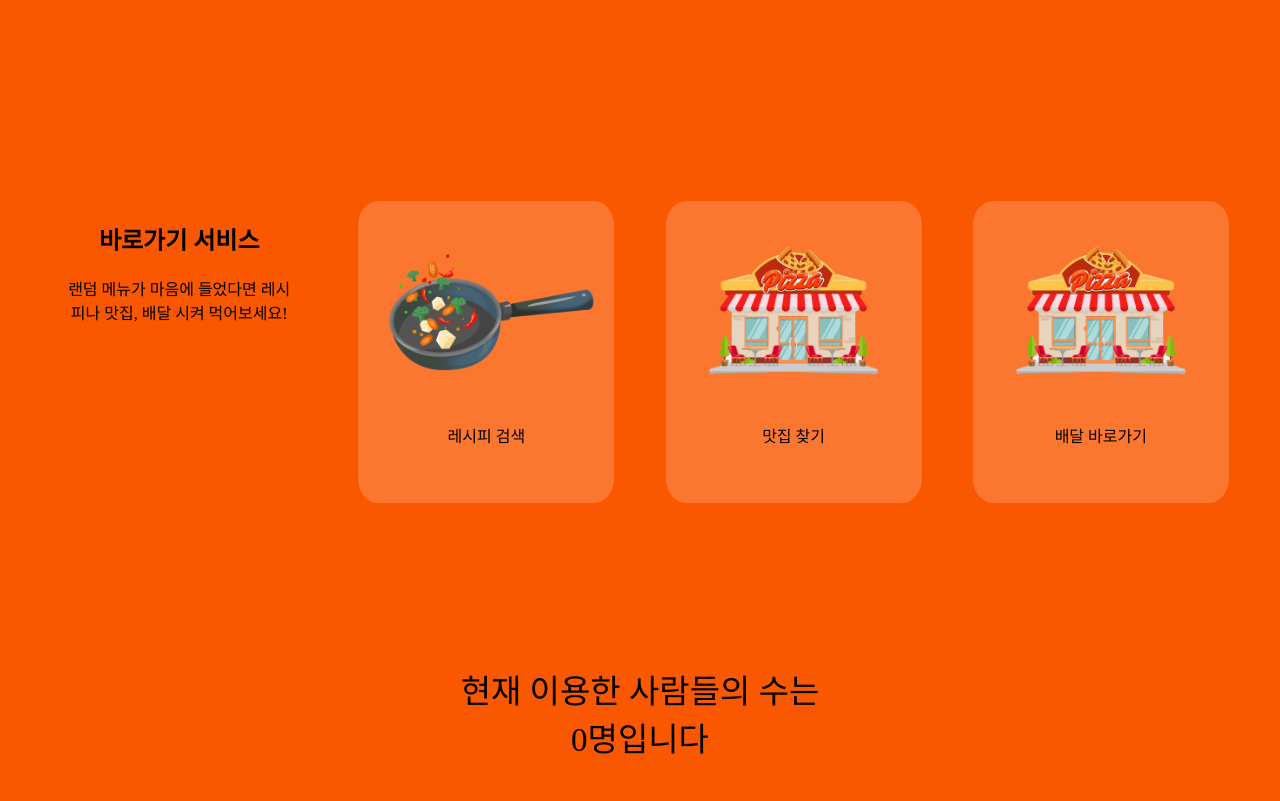
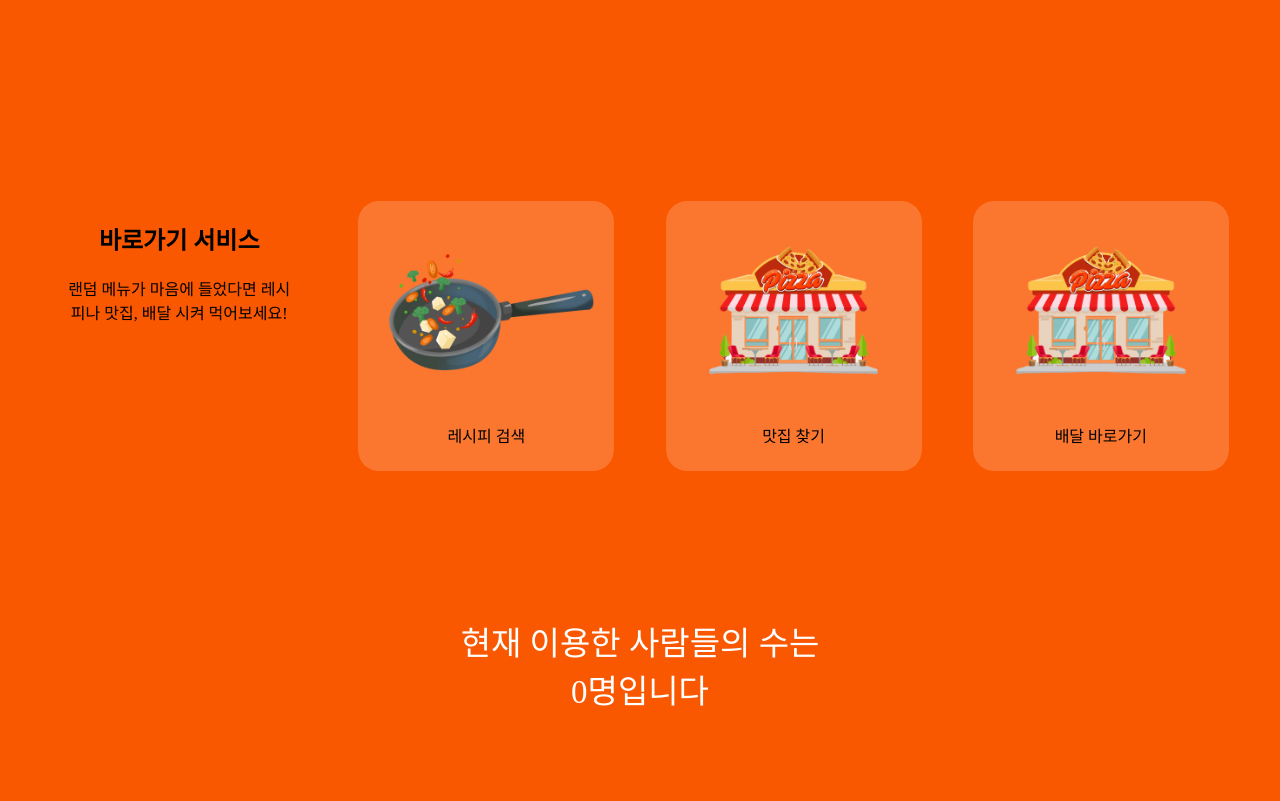
Before and after one commit to eunag63/Pick-the-food, a Django app: page /click/ in a window 1280 px wide. Shown: the part 799-1600 px from the top of the page. Run offline with Django 3.2, Linux system fonts and the light colour scheme; data comes from the database, SQL or seed files in the repository; some web fonts are replaced.

Commit message:
(css) .foot 글꼴, 컬러 추가

```diff
--- a/mysite/pickFood/static/css/main.css
+++ b/mysite/pickFood/static/css/main.css
@@ -35,7 +35,7 @@ body{
 }
 .div5{
   width: 100%;
-  height: 58%;
+  height: 52%;
   text-align: center;
 }
 .expln{
@@ -79,6 +79,8 @@ body{
 .foot{
   text-align: center;
   font-size: 33px;
+  font-family: "bedal";
+  color: #FFFFFF;
 }
 
 
```
